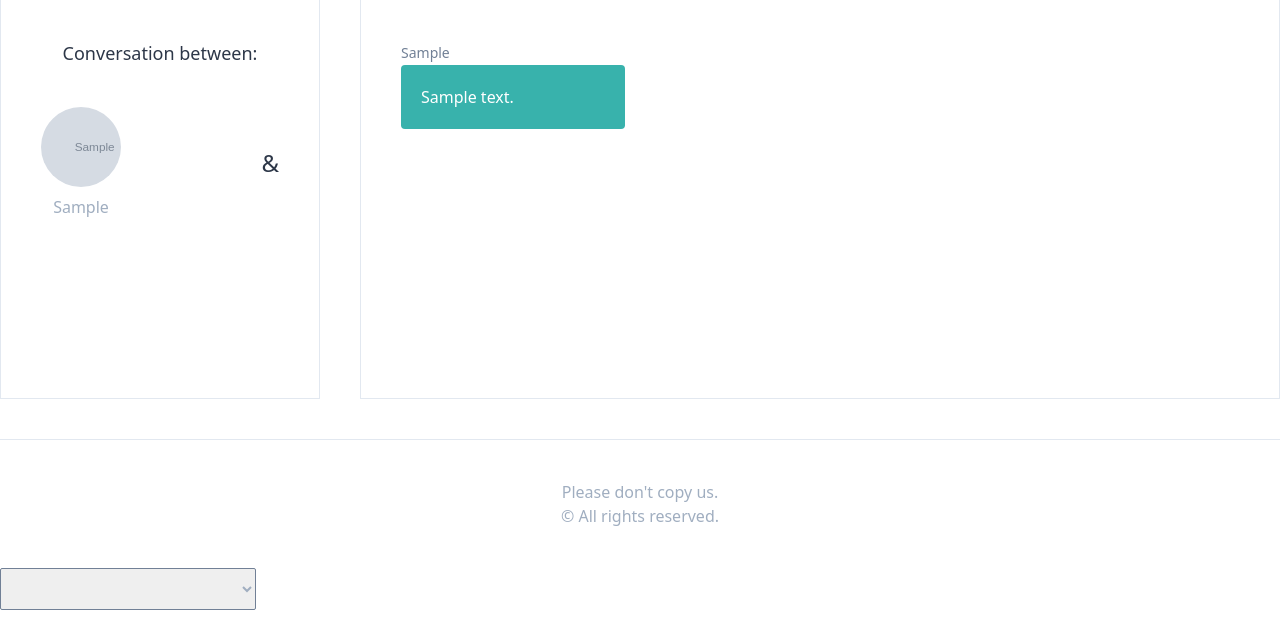
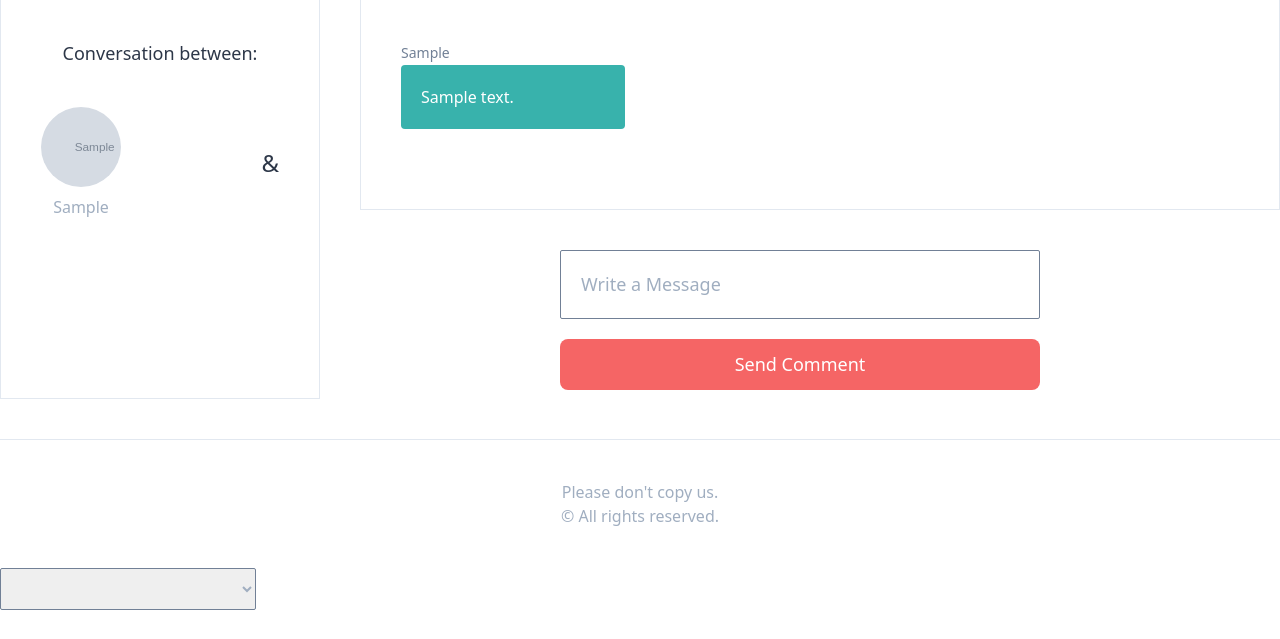
Before and after one commit to jeongjulee42/airbnb_clone, a Django app: page /conversations/1/ in a window 1280 px wide. Shown: the part 129-768 px from the top of the page. Run offline with Django 4.2, Linux system fonts and the light colour scheme; tables that the repository leaves empty hold one stand-in row (values such as "Sample post"); grey boxes marked "Sample" are stand-in pictures; style sheets or scripts are compiled from the project's sources; some libraries are stand-ins or nearby versions.

Commit message:
Feat(conversation): add user message
add user message in conversation

```diff
--- a/conversations/views.py
+++ b/conversations/views.py
@@ -1,8 +1,9 @@
 from django.db.models import Q
-from django.shortcuts import redirect, reverse
-from django.views.generic import DetailView
+from django.http import Http404
+from django.shortcuts import redirect, reverse, render
+from django.views.generic import View
 from users import models as user_models
-from . import models
+from . import models, forms
 
 
 def go_conversation(request, a_pk, b_pk):
@@ -19,6 +20,26 @@ def go_conversation(request, a_pk, b_pk):
         return redirect(reverse("conversations:detail", kwargs={"pk": conversation.pk}))
 
 
-class ConversationDetailView(DetailView):
+class ConversationDetailView(View):
+    def get(self, *args, **kwargs):
+        pk = kwargs.get("pk")
+        conversation = models.Conversation.objects.get_or_none(pk=pk)
+        if not conversation:
+            raise Http404()
+        return render(
+            self.request,
+            "conversations/conversation_detail.html",
+            {"conversation": conversation},
+        )
 
-    model = models.Conversation
+    def post(self, *args, **kwargs):
+        message = self.request.POST.get("message", None)
+        pk = kwargs.get("pk")
+        conversation = models.Conversation.objects.get_or_none(pk=pk)
+        if not conversation:
+            raise Http404()
+        if message is not None:
+            models.Message.objects.create(
+                message=message, user=self.request.user, conversation=conversation
+            )
+        return redirect(reverse("conversations:detail", kwargs={"pk": pk}))
--- a/templates/conversations/conversation_detail.html
+++ b/templates/conversations/conversation_detail.html
@@ -25,7 +25,8 @@
                 {% endfor %}
             </div>
         </div>
-        <div class="border flex-grow ml-10 p-10 flex flex-col">
+        <div class="flex-grow">
+            <div class="border  ml-10 p-10 flex flex-col">
                     {% if conversation.messages.count == 0 %}
                         no messages
                     {% else %}
@@ -48,6 +49,13 @@
                         </div>
                         {% endfor %}
                         {% endif %}
+
+                    </div>
+                    <form class="mt-10 w-1/2 mx-auto" method="POST">
+                        {% csrf_token %}
+                        <input class="border-box mb-5" name="message" placeholder="Write a Message" required />
+                        <button class="btn-link">Send Comment</button>
+                    </form>
         </div>
 
     </div>
```
Also changed, not shown: conversations/forms.py (added, +8 -0 lines). Lines whose indentation alone changed are shown as unchanged.
